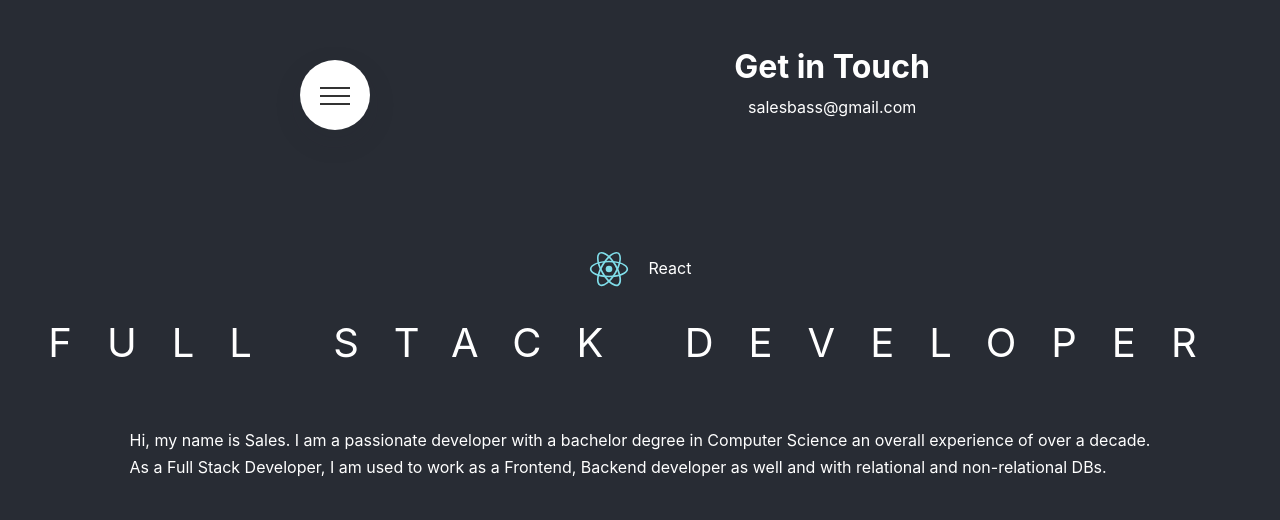
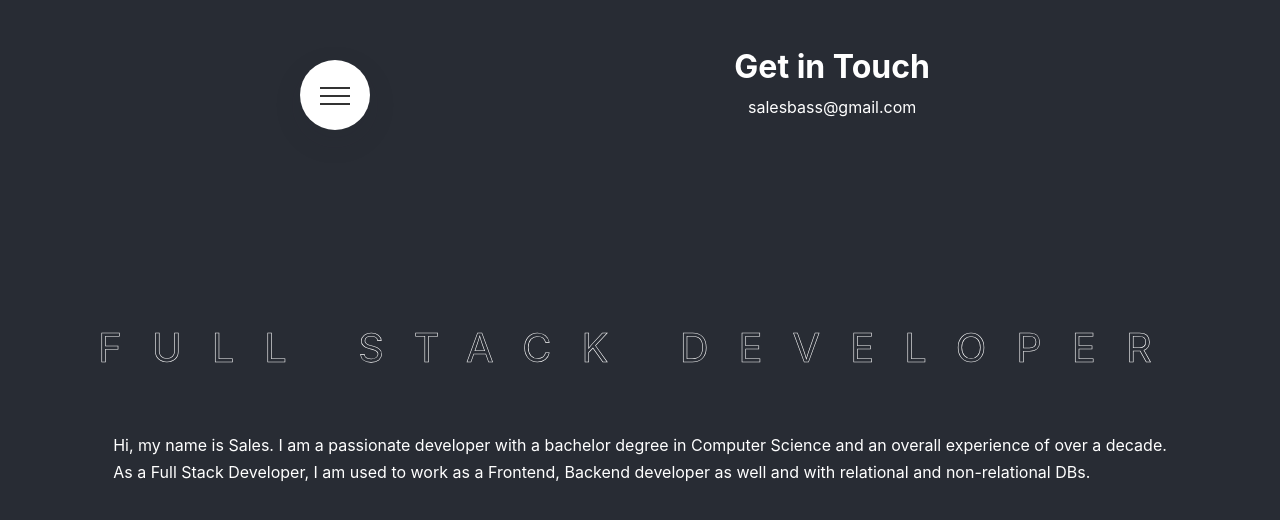
Before and after one commit to josesales/sales-portfolio, a React (Create React App) app: page / in a window 1280 px wide. Shown: the top 520 px of the page. Built offline with nearby package versions, Linux system fonts and the light colour scheme.

Commit message:
Working on logic and animation of StackLoop component and styles of Intro componnent

```diff
--- a/src/components/Intro.jsx
+++ b/src/components/Intro.jsx
@@ -8,9 +8,14 @@ const Intro = () => {
         <div className="intro">
 
             <StackLoop array={intro} />
-            <h1 className="heading-primary heading-primary--main">Full Stack Developer</h1>
+
+            <h1 className="title heading-primary heading-primary--main">
+                <span>Full Stack</span>
+                <span> Developer</span>
+            </h1>
+
             <div className="description">
-                <p>Hi, my name is Sales. I am a passionate developer with a bachelor degree in Computer Science an overall experience of over a decade.</p>
+                <p>Hi, my name is Sales. I am a passionate developer with a bachelor degree in Computer Science and an overall experience of over a decade.</p>
                 <p>As a Full Stack Developer, I am used to work as a Frontend, Backend developer as well and with relational and non-relational DBs.</p>
             </div>
         </div>
--- a/src/components/StackLoop.jsx
+++ b/src/components/StackLoop.jsx
@@ -22,8 +22,8 @@ const StackLoop = ({ array }) => {
 
     return (
         <div className="stack-loop">
-            <img className="stack-loop__img" src={intro[index].icon} alt="Stack" />
-            <span className="stack-loop__name">{intro[index].name}</span>
+            <img className={intro[index].iconAnimation} src={intro[index].icon} alt="Stack" />
+            <span className={intro[index].nameAnimation}>{intro[index].name}</span>
         </div>
     );
 }
--- a/src/data/stack.js
+++ b/src/data/stack.js
@@ -8,26 +8,38 @@ import HappyIcon from '../assets/happy.svg';
 export const intro = [
     {
         name: 'Javascript',
-        icon: JavascriptIcon
+        icon: JavascriptIcon,
+        nameAnimation: 'stack-loop__name stack-loop__name--animation1',
+        iconAnimation: 'stack-loop__img stack-loop__img--animation1',
     },
     {
         name: 'React',
-        icon: ReactIcon
+        icon: ReactIcon,
+        nameAnimation: 'stack-loop__name stack-loop__name--animation2',
+        iconAnimation: 'stack-loop__img stack-loop__img--animation2',
     },
     {
         name: 'Node',
-        icon: NodeIcon
+        icon: NodeIcon,
+        nameAnimation: 'stack-loop__name stack-loop__name--animation1',
+        iconAnimation: 'stack-loop__img stack-loop__img--animation1',
     },
     {
         name: 'MongoDB',
-        icon: MongoDbIcon
+        icon: MongoDbIcon,
+        nameAnimation: 'stack-loop__name stack-loop__name--animation2',
+        iconAnimation: 'stack-loop__img stack-loop__img--animation2',
     },
     {
         name: 'Typescript',
-        icon: TypescriptIcon
+        icon: TypescriptIcon,
+        nameAnimation: 'stack-loop__name stack-loop__name--animation1',
+        iconAnimation: 'stack-loop__img stack-loop__img--animation1',
     },
     {
         name: 'and More',
-        icon: HappyIcon
+        icon: HappyIcon,
+        nameAnimation: 'stack-loop__name stack-loop__name--animation2',
+        iconAnimation: 'stack-loop__img stack-loop__img--animation2',
     }
 ]
--- a/src/styles/abstract/_mixins.scss
+++ b/src/styles/abstract/_mixins.scss
@@ -47,6 +47,9 @@
         //@if: an if statement like a normal programming language
         //@content: allows to pass a block of code into a mixin
 
+        @if $breakpoint == mini-phone {
+            @media only screen and (max-width:28.5em) { @content }; //300px
+        }
         @if $breakpoint == phone {
             @media only screen and (max-width:37.5em) { @content }; //600px
         }
--- a/src/styles/abstract/_variables.scss
+++ b/src/styles/abstract/_variables.scss
@@ -25,4 +25,9 @@ $font-size-small: 1.5rem;
 $font-size-default: 1.6rem;
 $font-size-big: 4rem;
 
+$font-size-big-tab-land: 3.8rem;
+
 $font-size-default-phone: 1.2rem;
+$font-size-big-phone: 2rem;
+
+$font-size-big-mini-phone: 4rem;
--- a/src/styles/base/_animations.scss
+++ b/src/styles/base/_animations.scss
@@ -5,7 +5,7 @@
     }
 
     80% {
-        transform: translateX(1rem);
+        // transform: translateX(1rem);
     }
 
     100% {
@@ -21,7 +21,7 @@
     }
 
     80% {
-        transform: translateX(-1rem);
+        // transform: translateX(-1rem);
     }
 
     100% {
@@ -37,7 +37,7 @@
     }
 
     80% {
-        transform: translateX(-1rem);
+        // transform: translateX(-1rem);
     }
 
     100% {
@@ -45,3 +45,37 @@
         transform: translate(0);
     }
 }
+
+@keyframes move-in-top {
+    0% {
+        opacity: 0;
+        transform: translateY(-3rem);
+    }
+
+    80% {
+        // transform: translateX(1rem);
+    }
+
+    100% {
+        opacity: 1;
+        transform: translate(0);
+    }
+}
+
+@keyframes show-up {
+    0% {
+        opacity: 0;
+    }
+
+    50% {
+        opacity: 0.5;
+    }
+
+    80% {
+        opacity: 0.8;
+    }
+
+    100% {
+        opacity: 1;
+    }
+}
--- a/src/styles/base/_base.scss
+++ b/src/styles/base/_base.scss
@@ -44,7 +44,7 @@ body {
 }
 
 ::selection {
-  background-color: $color-primary;
+  background-color: $color-primary-dark;
   color: $color-white-1;
 }
 
--- a/src/styles/base/_typography.scss
+++ b/src/styles/base/_typography.scss
@@ -7,16 +7,28 @@
         display: block;
         font-size: $font-size-big;
         font-weight: 400;
-        letter-spacing: 3.5rem;
-        animation-name: move-in-left;
+        letter-spacing: 3rem;
+        animation-name: move-in-top;
         animation-duration: 1s;
         animation-timing-function: ease-out;
         /* animation-delay: 2s;
         animation-iteration-count: 3; */
 
+        @include respond(tab-land) {
+            letter-spacing: 2rem;
+            font-size: $font-size-big-tab-land;
+        }
+        @include respond(tab-port) {
+            letter-spacing: 1rem;
+            font-size: $font-size-big-tab-land;
+        }
         @include respond(phone) {
-            letter-spacing: 2rem;
-            font-size: 5rem;
+            letter-spacing: 1rem;
+            font-size: $font-size-big-phone;
+        }
+        @include respond(mini-phone) {
+            letter-spacing: 0.5;
+            font-size: $font-size-big-mini-phone;
         }
     }
 }
--- a/src/styles/components/_email.scss
+++ b/src/styles/components/_email.scss
@@ -7,6 +7,15 @@
     top: 4rem;
     right: 35rem;
     font-size: $font-size-default;
+    opacity: 0;
+    animation-name: show-up;
+    animation-duration: 0.5s;
+    animation-delay: 1s;
+    animation-fill-mode: forwards;
+
+    h1 {
+        cursor: default;
+    }
 
     @include respond(tab-land) {
         top: 2rem;
--- a/src/styles/components/_intro.scss
+++ b/src/styles/components/_intro.scss
@@ -3,9 +3,34 @@
     flex-direction: column;
     align-items: center;
     margin-bottom: 15rem;
+    width: 100vw;
+
+    .title {
+        cursor: default;
+        display: inline-block;
+        flex-direction: unset;
+        align-items: unset;
+
+        @supports (-webkit-text-stroke: .6px $color-white-1) {
+            color: $color-black-1;
+            -webkit-text-stroke: .6px $color-white-1;
+        }
+
+        @include respond(mini-phone) {
+            display: flex;
+            flex-direction: column;
+            align-items: center;
+        }
+    }
 
     .description {
+
+        opacity: 0;
         margin-top: 5rem;
         font-size: $font-size-default;
+        animation-name: move-in-top;
+        animation-duration: 1s;
+        animation-delay: .5s;
+        animation-fill-mode: forwards;
     }
 }
--- a/src/styles/components/_navigation.scss
+++ b/src/styles/components/_navigation.scss
@@ -5,6 +5,12 @@
     }
 
     &__button {
+        opacity: 0;
+        animation-name: show-up;
+        animation-duration: 0.5s;
+        animation-delay: 1s;
+        animation-fill-mode: forwards;
+
         background-color: $color-white-1;
         height: 7rem;
         width: 7rem;
@@ -86,6 +92,12 @@
     }
 
     &__background {
+        opacity: 0;
+        animation-name: show-up;
+        animation-duration: 1s;
+        animation-delay: 1s;
+        animation-fill-mode: forwards;
+
         height: 6rem;
         width: 6rem;
         border-radius: 50%;
--- a/src/styles/components/_stack-loop.scss
+++ b/src/styles/components/_stack-loop.scss
@@ -1,18 +1,54 @@
 .stack-loop {
-    font-size: $font-size-default;
+    font-size: 2rem;
     display: flex;
     justify-content: space-around;
     align-items: center;
     padding: 2rem;
+    cursor: default;
 
     &__img {
-        font-size: $font-size-default;
+        // font-size: $font-size-default;
         margin-right: 2rem;
-        width: 4rem;
-        height: 4rem;
+        width: 5rem;
+        height: 5rem;
+        opacity: 0;
+
+        &--animation1,
+        &--animation2 {
+            animation-delay: 1s;
+            animation-duration: 1s;
+            animation-fill-mode: forwards;
+            animation-timing-function: ease-out;
+        }
+
+        &--animation1 {
+            animation-name: move-in-left;
+        }
+
+        &--animation2 {
+            animation-name: move-in-right;
+        }
+
     }
 
     &__name {
-        font-size: $font-size-default;
+        // font-size: $font-size-default;
+        opacity: 0;
+
+        &--animation1,
+        &--animation2 {
+            animation-delay: 2s;
+            animation-duration: 1s;
+            animation-fill-mode: forwards;
+            animation-timing-function: ease-out;
+        }
+
+        &--animation1 {
+            animation-name: move-in-bottom;
+        }
+
+        &--animation2 {
+            animation-name: move-in-top;
+        }
     }
 }
```
